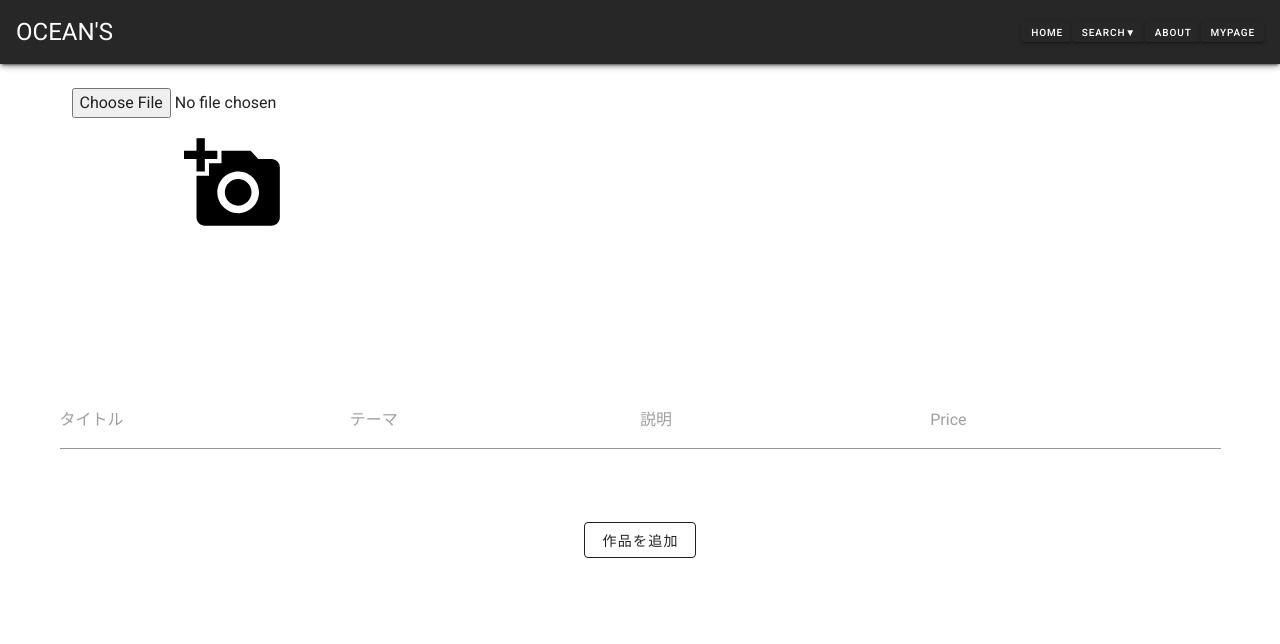
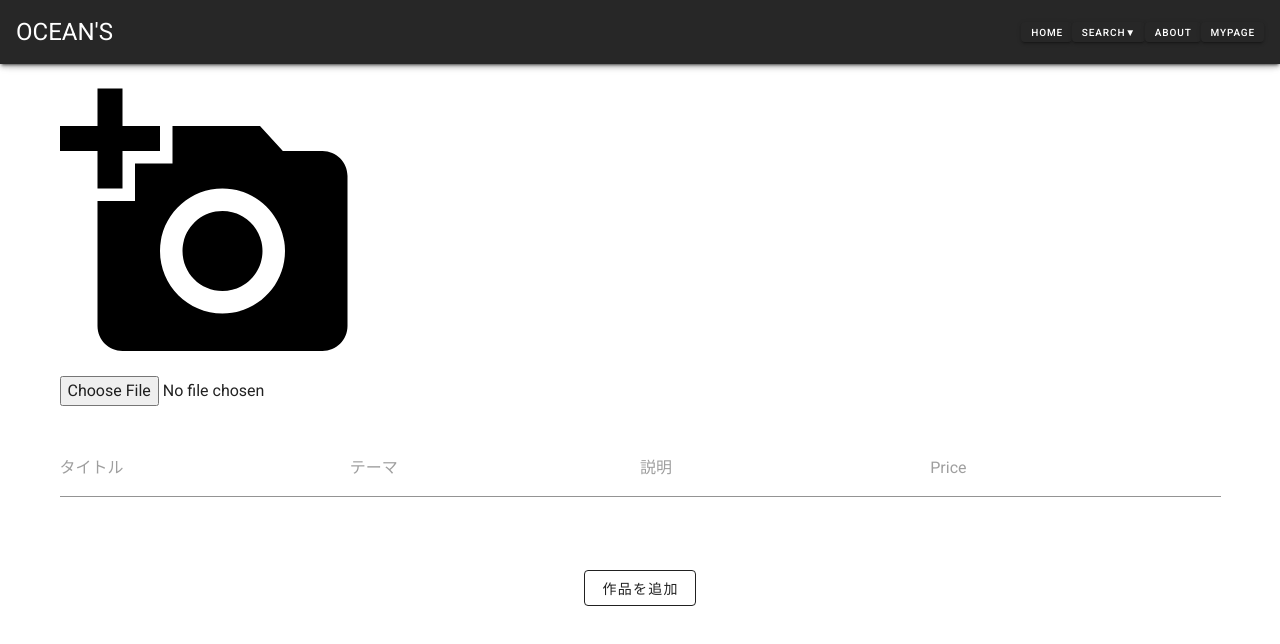
Before and after one commit to notitle420/gallalie, a Vue app: page /work-add in a window 1280 px wide. Shown: the top 644 px of the page. Built offline with nearby package versions, Linux system fonts and the light colour scheme.

Commit message:
ファイルのアップデート機能追加

```diff
--- a/src/components/uploadImage.vue
+++ b/src/components/uploadImage.vue
@@ -1,78 +1,139 @@
 <template>
   <div class="avator">
-    <v-container>
+    <v-btn
+      @click.native="selectFile"
+      v-if="!uploadEnd && uploading">
+    </v-btn>
+    <template v-if="!uploadEnd">
+      <v-img src="../../public/images/camera.svg" @click.native="selectFile"/>
+      <form ref="form">
         <input
+          type="file"
+          id="files"
+          name="file"
           ref="uploadInput"
-        type="file"
-        class="avator_input"
-        id="avator-input"
-        accept="image/png,image/jpeg,image/gif"
-        @change="previewImage"/>
-      <v-layout justify-center class="mt-12">
-        <!-- 画像が選択されていない時はカメラの画像が出る -->
-        <template>
-          <!-- クリックしたら画像ファイルを選択する -->
+          accept="image/*"
+          :multiple="false"
+          @change="detectFiles($event)"/>
+      </form>
+    </template>
+    <v-progress-circular
+      v-if="uploading && !uploadEnd"
+      :size="100"
+      :width="15"
+      :rotate="360"
+      :value="progressUpload"
+      color="primary">
+      %
+    </v-progress-circular>
+    <v-img
+      v-if="uploadEnd"
+      :src="downloadURL"
+      width="100%"
+    />
+    <div v-if="uploadEnd">
       <v-btn
-            class="avator_botton"
-            @click="selectAvator"
-            text
+        class="ma-0"
+        dark
+        small
+        color="error"
+        @click="deleteImage()"
       >
-          <v-img
-            src="../../public/images/camera.svg"
-            width="100px"
-            class="ml-12"
-          />
+        Delete
       </v-btn>
-        </template>
-      </v-layout>
-    </v-container>
-    <v-container>
-      <v-layout justify-center>
-        <!-- 画像が選択されるとuploadボタンが出る -->
-        <template v-if="imageData !== null">
-          <!-- 選択された画像を表示する -->
-          <v-img class="avator_icon" :src="avatorUrl"></v-img>
-          <v-btn @click="onUpload" class="mt-12 ml-12">Upload</v-btn>
-        </template>
-      </v-layout>
-    </v-container>
+    </div>
   </div>
 </template>
 <script>
-import firebase from 'firebase';
+import { firestorage } from '../firebase/fireStorage.js'
 export default {
   name: 'uploadImage',
-  data() {
+  data () {
     return {
-      imageData: null,
-      avatorUrl: null,
-      uploadValue: 0
+      progressUpload: 0,
+      fileName: '',
+      uploadTask: '',
+      uploading: false,
+      uploadEnd: false,
+      downloadURL: ''
     }
   },
   methods: {
-    selectAvator() {
-      const input = document.querySelector('#avator-input');
-      input.click();
+    selectFile () {
+      this.$refs.uploadInput.click()
     },
-    previewImage(event) {
-      this.uploadValue=0;
-      this.avatorUrl = null;
-      this.imageData = event.target.files[0]
+    detectFiles (e) {
+      let fileList = e.target.files || e.dataTransfer.files
+      Array.from(Array(fileList.length).keys()).map(x => {
+        this.upload(fileList[x])
+      })
     },
-    onUpload(){
-      this.avatorUrl = null;
-      const storageRef=firebase.storage().ref(`${this.imageData.name}`).put(this.imageData);
-      storageRef.on(`state_changed`,snapshot=>{
-        this.uploadValue = (snapshot.bytesTransferred/snapshot.totalBytes)*100;
-      }, error=>{console.log(error.message)},
-      ()=>{this.uploadValue=100;
-        storageRef.snapshot.ref.getDownloadURL().then((url)=>{
-          this.avatorUrl =url;
-        });
+    upload (file) {
+      this.fileName = file.name
+      this.uploading = true
+      this.uploadTask = firestorage.ref('images/' + file.name).put(file)
+    },
+    deleteImage () {
+      firestorage
+        .ref('images/' + this.fileName)
+        .delete()
+        .then(() => {
+          this.uploading = false
+          this.uploadEnd = false
+          this.downloadURL = ''
+        })
+        .catch((error) => {
+          console.error(`file delete error occured: ${error}`)
+        })
+      this.$refs.form.reset()
     }
-      );
+  },
+  watch: {
+    uploadTask: function () {
+      this.uploadTask.on('state_changed', sp => {
+        this.progressUpload = Math.floor(sp.bytesTransferred / sp.totalBytes * 100)
+      },
+      null,
+      () => {
+        this.uploadTask.snapshot.ref.getDownloadURL().then(downloadURL => {
+          this.uploadEnd = true
+          this.downloadURL = downloadURL
+          this.$emit('downloadURL', downloadURL)
+        })
+      })
     }
   }
+  // data() {
+  //   return {
+  //     imageData: null,
+  //     avatorUrl: null,
+  //     uploadValue: 0
+  //   }
+  // },
+  // methods: {
+  //   selectAvator() {
+  //     const input = document.querySelector('#avator-input');
+  //     input.click();
+  //   },
+  //   previewImage(event) {
+  //     this.uploadValue=0;
+  //     this.avatorUrl = null;
+  //     this.imageData = event.target.files[0]
+  //   },
+  //   onUpload(){
+  //     this.avatorUrl = null;
+  //     const storageRef=firebase.storage().ref(`${this.imageData.name}`).put(this.imageData);
+  //     storageRef.on(`state_changed`,snapshot=>{
+  //       this.uploadValue = (snapshot.bytesTransferred/snapshot.totalBytes)*100;
+  //     }, error=>{console.log(error.message)},
+  //     ()=>{this.uploadValue=100;
+  //       storageRef.snapshot.ref.getDownloadURL().then((url)=>{
+  //         this.avatorUrl =url;
+  //       });
+  //     }
+  //     );
+  //   }
+  // }
 }
 </script>
 <style scoped>
--- a/src/firebase/fireStorage.js
+++ b/src/firebase/fireStorage.js
@@ -1,4 +1,4 @@
 import { firebaseApp } from './firebase.js';
 import 'firebase/storage';
 
-export const fireStorage = firebaseApp.storage();
+export const firestorage = firebaseApp.storage();
--- a/src/views/workAdd.vue
+++ b/src/views/workAdd.vue
@@ -3,7 +3,7 @@
     <v-container>
       <uploadImage/>
       <!-- 画像のアップロード部分をコンポーネントにして分離 -->
-      <v-layout justify-center wrap>
+      <v-layout justify-center wrap class="mt-12">
         <v-text-field full-width placeholder="タイトル" :rules="titleRules" required></v-text-field>
         <v-text-field full-width placeholder="テーマ" :rules="themeRules" required></v-text-field>
         <v-text-field full-width placeholder="説明" :rules="discriptionRules" required></v-text-field>
```
Lines whose indentation alone changed are shown as unchanged.
